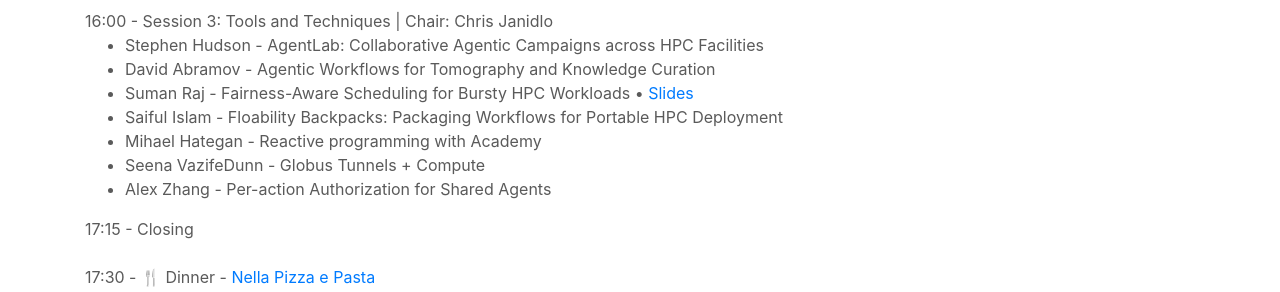
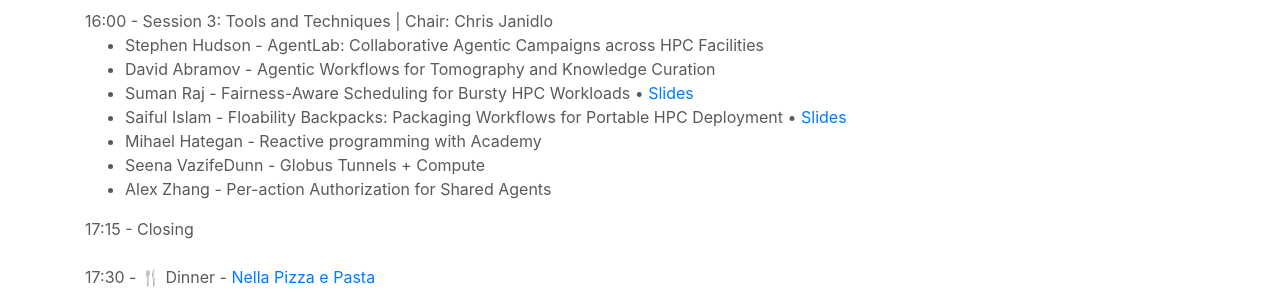
Before and after one commit to Parsl/parsl.github.io, a Jekyll site: the page built from parslfest/apex2026.html, in a window 1280 px wide and 900 px high, scrolled down 1106 px. Shown: the part 153-445 px from the top of the window. Built offline with Jekyll 4.4.1, drawn with Linux system fonts in a browser that asks for light colours.

Commit message:
add Saiful slides

```diff
--- a/parslfest/apex2026.html
+++ b/parslfest/apex2026.html
@@ -93,7 +93,7 @@
 <li>Stephen Hudson - AgentLab: Collaborative Agentic Campaigns across HPC Facilities  </li>
 <li>David Abramov - Agentic Workflows for Tomography and Knowledge Curation   </li>
 <li>Suman Raj - Fairness-Aware Scheduling for Bursty HPC Workloads   • <a href="2026/scheduling-bursty-hpc.pdf" target="_blank">Slides</a></li>
-<li>Saiful Islam - Floability Backpacks: Packaging Workflows for Portable HPC Deployment  </li>
+<li>Saiful Islam - Floability Backpacks: Packaging Workflows for Portable HPC Deployment • <a href="2026/islam-floability.pdf" target="_blank">Slides</a> </li>
 <li>Mihael Hategan - Reactive programming with Academy </li>
 <li>Seena VazifeDunn - Globus Tunnels + Compute   </li>
 <li>Alex Zhang - Per-action Authorization for Shared Agents   </li>
```
Also changed, not shown: 1 other file.
